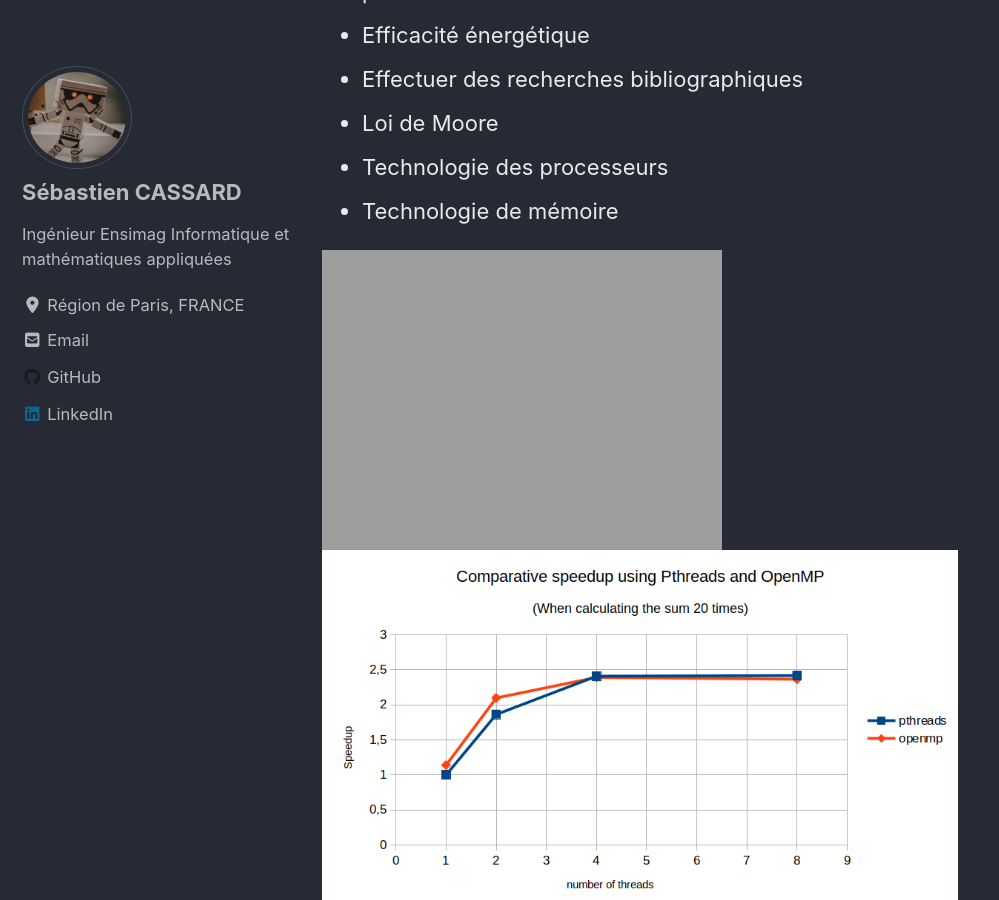
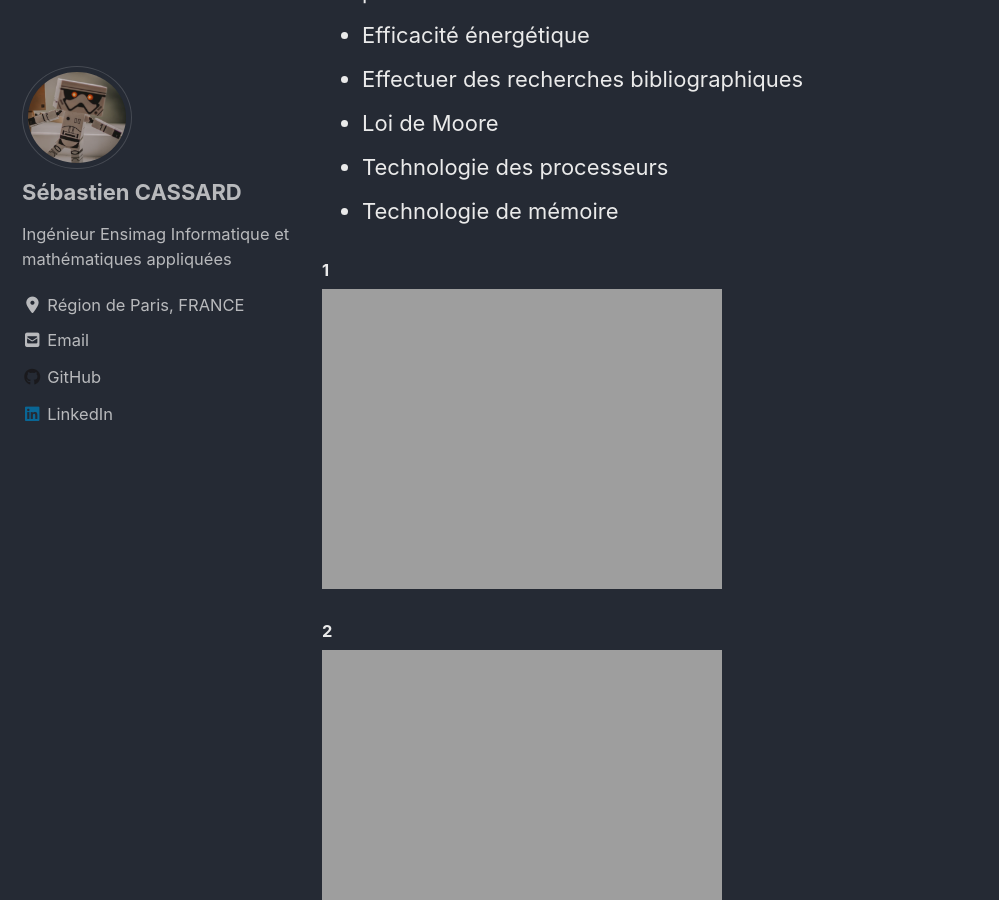
Before and after one commit to Cassards/cassards.github.io, a Jekyll site: the page built from _posts/2019-02-19-ParallelComputerArchitectureChamers.md, in a window 1280 px wide and 900 px high, scrolled down 1186 px. Shown: the whole window, without its empty margins (0-999 px from the left). Built offline with Jekyll 4.4.1, drawn with Linux system fonts in a browser that asks for light colours; cached includes are drawn as plain includes; nearby versions of some CDN libraries.

```diff
--- a/_posts/2019-02-19-ParallelComputerArchitectureChamers.md
+++ b/_posts/2019-02-19-ParallelComputerArchitectureChamers.md
@@ -24,7 +24,11 @@ Ecrire une étude sur les choix possibles dans la conception de systèmes inform
 * Technologie des processeurs
 * Technologie de mémoire
 
-![LIEN PDF]({{ site.url }}{{ site.baseurl }}/documents/Projects/Chalmers/PCA/EDA284_H18_paper_7.pdf)
+#### 1
+![alt]({{ site.url }}{{ site.baseurl }}/documents/Projects/Chalmers/PCA/EDA284_H18_paper_7.pdf)
+#### 2
+![caterpillar]({{ site.url }}{{ site.baseurl }}/documents/Projects/Chalmers/PCA/EDA284_H18_paper_7.pdf)
+
 ![alt]({{ site.url }}{{ site.baseurl }}/documents/Projects/Chalmers/PCA/Lab1/comp_perf_20.png)
 
 
```
